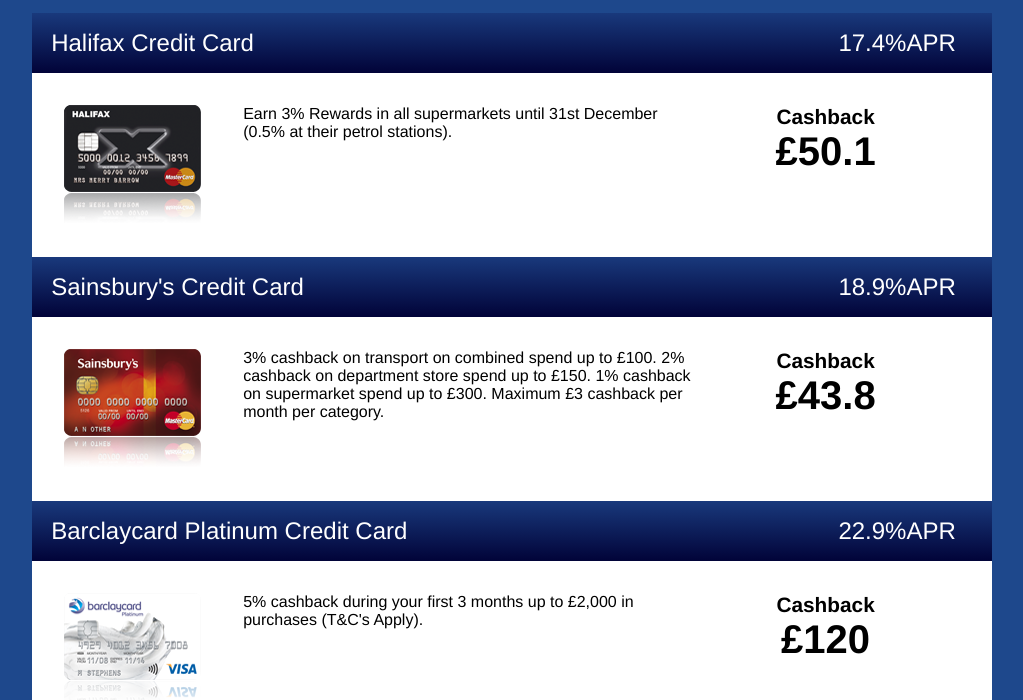
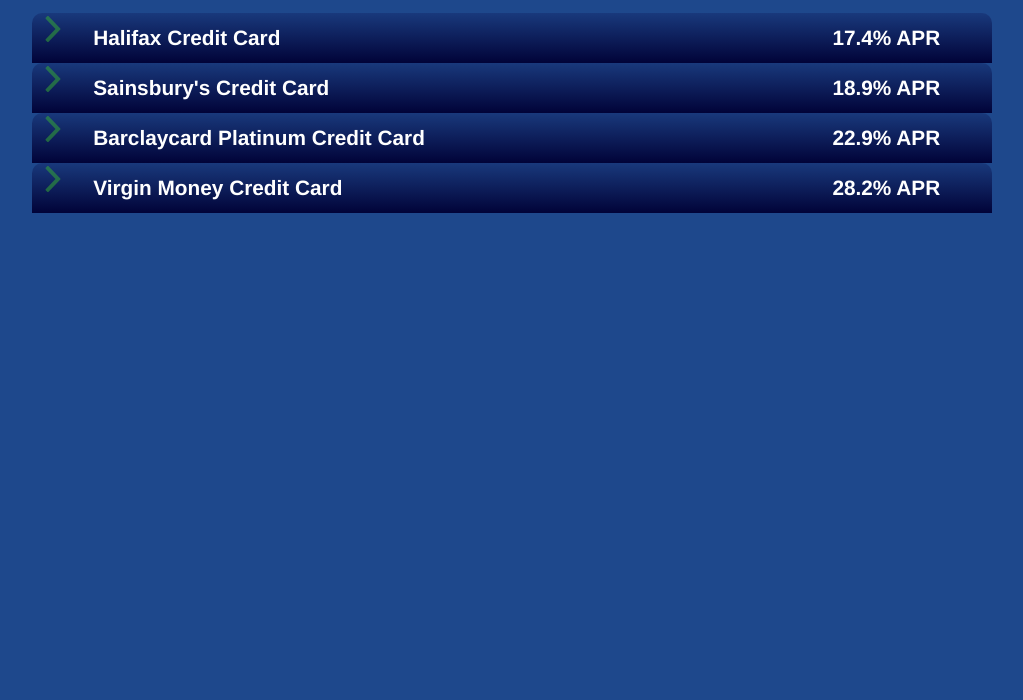
Before and after one commit to matt-paul/credit-card-comparison, a website: page public/index.html in a window 1280 px wide. Shown: the part 121-821 px from the top of the page, without its empty margins (128-1151 px from the left). After the commit the page ends 800 px from the top, so only its background shows below. Drawn offline with nearby package versions, Linux system fonts and the light colour scheme.

Commit message:
Green chevrons added

```diff
--- a/Gruntfile.js
+++ b/Gruntfile.js
@@ -54,7 +54,7 @@
         },
         dist: {
             files: {
-                'public/main.css': 'public/styles/main.scss'
+                'public/styles/main.css': 'public/styles/main.scss'
             }
         }
     },
--- a/public/index.html
+++ b/public/index.html
@@ -5,7 +5,11 @@
   <meta charset="UTF-8">
   <meta name="description" content="Find the best credit card deals with Compare
   The Market">
-  <link rel="stylesheet" href="main.css">
+  <link rel="stylesheet" href="styles/main.css">
+  <link rel="icon"
+  href="//cdn.comparethemarket.com/market/assets/favicon__b46336fe2090d50c90b0069f0933b7e8.ico"
+  type="image/x-icon" />
+
   <title>Credit Cards - Compare The Market</title>
 </head>
 
@@ -19,8 +23,7 @@
 
   </div>
 
-  <script
-src="https://cdnjs.cloudflare.com/ajax/libs/angular.js/1.4.9/angular.min.js"></script>
+  <script src="https://cdnjs.cloudflare.com/ajax/libs/angular.js/1.4.9/angular.min.js"></script>
   <script src="scripts/app.js"></script>
   <script src="scripts/controllers/main.js"></script>
   <script src="scripts/services/jsonFactory.js"></script>
--- a/public/scripts/controllers/main.js
+++ b/public/scripts/controllers/main.js
@@ -13,6 +13,8 @@
         });
       })();
 
+      self.toggleObject ={item: -1};
+
 
       }]);
 }());
--- a/public/styles/modules/_colours.scss
+++ b/public/styles/modules/_colours.scss
@@ -1,5 +1,5 @@
 $background-main: #1E488C;
-$arrow: #38B332;
+$chevron: #38B332;
 $menu-active: #04132B;
 $gradient-darkest: #010338;
 $gradient-lightest: #19397C;
--- a/public/styles/partials/_card.scss
+++ b/public/styles/partials/_card.scss
@@ -3,17 +3,28 @@
   list-style: none;
   .card-header {
     background: linear-gradient($gradient-lightest, $gradient-darkest);
-    height: 60px;
+    height: 50px;
+    border-radius: 10px 10px 0 0;
+    .card-header-chevron {
+       float: left;
+       background-color: inherit;
+       border: none;
+      svg {
+        fill: $chevron;
+        background-color: inherit;
+        opacity: .5;
+      }
+    }
     .card-header-name {
-      width: 80%;
+      width: 75%;
       float: left;
       padding: 0 2%;
-      line-height: 60px;
-      font-size: 1.5em;
+      line-height: 50px;
+      font-size: 1.3em;
     }
     .card-header-apr {
-      line-height: 60px;
-      font-size: 1.5em;
+      line-height: 50px;
+      font-size: 1.3em;
     }
   }
   .card-body {
@@ -21,6 +32,8 @@
     color: black;
     height: 120px; /* temporary */
     padding: 2em;
+    margin-bottom: 1em;
+    border-radius: 0 0 10px 10px;
 
     .card-body-picture {
       width: 20%;
@@ -28,7 +41,7 @@
       height: 100%; /* temp */
     }
     .card-body-information {
-      width: 50%;
+      width: 45%;
       float: left;
       height: 100%; /* temp */
       margin: 0;
@@ -46,3 +59,8 @@
     }
   }
 }
+
+.card-active {
+  color: green;
+  background-color: red;
+}
--- a/public/views/cards.html
+++ b/public/views/cards.html
@@ -1,11 +1,23 @@
     <section id="main">
       <ul class="list-cards">
-        <li class="card" ng-repeat="card in ctrl.cardList | orderBy: 'apr'">
-          <div class="card-header">
-            <span class="card-header-name">{{ card.name }}</span>
-            <span class="card-header-apr">{{ card.apr }}%APR</span>
+        <li class="card" ng-repeat="card in ctrl.cardList | orderBy: 'apr'"
+          ng-click="toggleObject.item == $index">
+          <div class="card-header" ng-class="{'card-active': toggleObject.item
+            ==$index}">
+            <button class="card-header-chevron" ng-click="showDetails = !
+              showDetails" ng-model="card-selected">
+            <!-- <img src="images/chevron-down.svg" alt=""> -->
+           <svg version="1.1" id="Layer_1" xmlns="http://www.w3.org/2000/svg" xmlns:xlink="http://www.w3.org/1999/xlink" x="0px" y="0px"
+	 width="30px" height="30px" viewBox="0 0 512 512" style="enable-background:new 0 0 512 512;" xml:space="preserve">
+<path d="M298.3,256L298.3,256L298.3,256L131.1,81.9c-4.2-4.3-4.1-11.4,0.2-15.8l29.9-30.6c4.3-4.4,11.3-4.5,15.5-0.2l204.2,212.7
+	c2.2,2.2,3.2,5.2,3,8.1c0.1,3-0.9,5.9-3,8.1L176.7,476.8c-4.2,4.3-11.2,4.2-15.5-0.2L131.3,446c-4.3-4.4-4.4-11.5-0.2-15.8
+	L298.3,256z"/>
+</svg>
+            </button>
+            <span class="card-header-name"><b>{{ card.name }}</b></span>
+            <span class="card-header-apr"><b>{{ card.apr }}% APR</b></span>
           </div>
-          <div class="card-body">
+          <div class="card-body" ng-show="showDetails">
             <div class="card-body-picture"><img ng-src="images/{{card.code}}.png" alt="">{{ card.url }}</div>
             <p class="card-body-information">{{ card.information }}</p>
             <div class="cash-container">
```
Also changed, not shown: app/main.css (deleted), public/images/chevron-down.png (added), public/images/chevron-down.svg (added), public/images/chevron-right.png (added), public/images/chevron-right.svg (added), public/styles/main.css, 4 other files.
